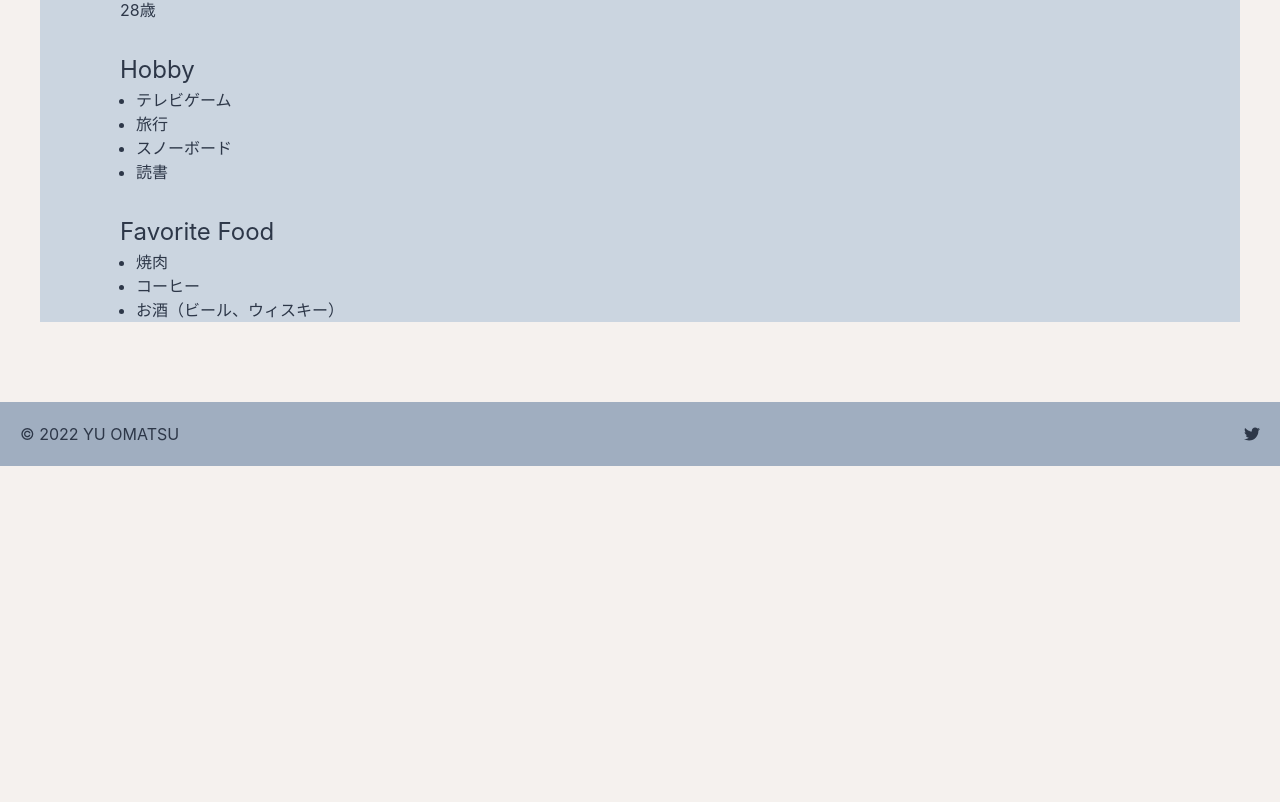
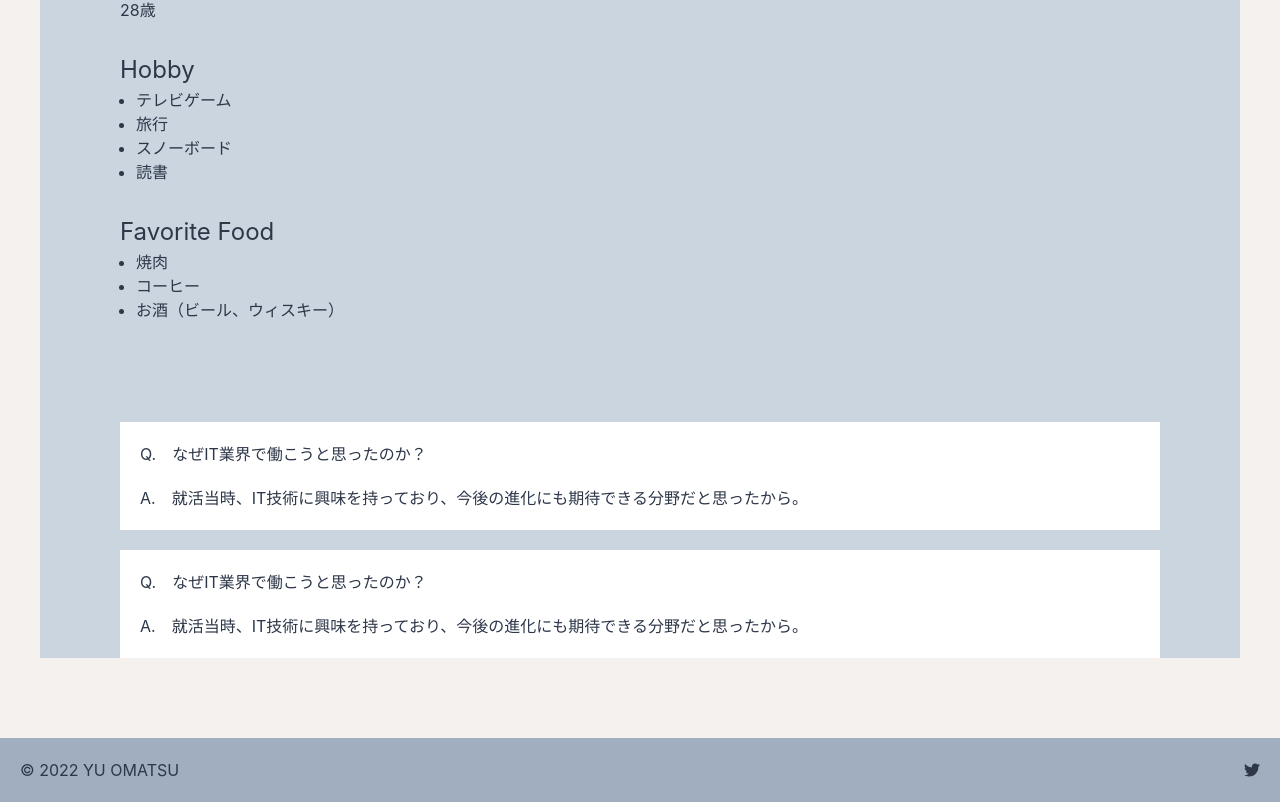
Before and after one commit to yuomatsu/portfolio, a React (Create React App) app: page /profile in a window 1280 px wide. Shown: the part 1094-1896 px from the top of the page. Before the commit the page ends 1560 px from the top, so only its background shows below. Built offline with nearby package versions, Linux system fonts and the light colour scheme.

Commit message:
Q&Aデザイン修正

```diff
--- a/src/components/organisms/profile/ProfileCard.tsx
+++ b/src/components/organisms/profile/ProfileCard.tsx
@@ -12,25 +12,29 @@ import { H4Text } from "../../atoms/text/H4Text";
 
 
 export const ProfileCard: VFC = memo(() => {
-    const { Careers } = CareerList();
+    const { Profiles } = ProfileList();
     return (
-        <Box mt={{ base: 10, md: 100}}>
-            <VerticalTimeline className="timeline">
-            {Careers.map((Career) => {
-                return (
-                <VerticalTimelineElement
-                    key={Career.id}
-                    // className="vertical-timeline-element--work vertical-timeline-element-date"
-                    contentStyle={{ background: "#fff", color: "gray.700" }}
-                    contentArrowStyle={{ borderRight: "7px solid  #fff" }}
-                    date={Career.date}
-                >
-                    <H4Text>{Career.title}</H4Text>
-                    <Text>{Career.description}</Text>
-                </VerticalTimelineElement>
-                );
-            })}
-            </VerticalTimeline>
+        <>
+        <Box mt={{ base: 10, md: 100}} textAlign="left">
+            <Box mr={{ base: 0, md: "auto"}} ml={{ base: 0, md: "auto"}}>
+                <Box backgroundColor="white" p={{ base: 5, md: 5}} mt={{ base: 5, md: 5}}>
+                    <Box mb={{ base: 5, md: 5}}>
+                        <Text display="flex" _before={{content:`"Q."`, mr: "1rem"}}>なぜIT業界で働こうと思ったのか？</Text>
+                    </Box>
+                    <Box>
+                        <Text display="flex" _before={{content:`"A."`, mr: "1rem"}}>就活当時、IT技術に興味を持っており、今後の進化にも期待できる分野だと思ったから。</Text>
+                    </Box>
+                </Box>
+                <Box backgroundColor="white" p={{ base: 5, md: 5}} mt={{ base: 5, md: 5}}>
+                    <Box mb={{ base: 5, md: 5}}>
+                        <Text display="flex" _before={{content:`"Q."`, mr: "1rem"}}>なぜIT業界で働こうと思ったのか？</Text>
+                    </Box>
+                    <Box>
+                        <Text display="flex" _before={{content:`"A."`, mr: "1rem"}}>就活当時、IT技術に興味を持っており、今後の進化にも期待できる分野だと思ったから。</Text>
+                    </Box>
+                </Box>
+            </Box>
         </Box>
+        </>
     )
 })
--- a/src/components/pages/Profile.tsx
+++ b/src/components/pages/Profile.tsx
@@ -5,6 +5,7 @@ import { Image, Text } from '@chakra-ui/react';
 import { H1Text } from "../atoms/text/H1Text";
 import { H2Text } from "../atoms/text/H2Text"
 import { H3Text } from "../atoms/text/H3Text"
+import { ProfileCard } from "../organisms/profile/ProfileCard";
 
 export const Profile: VFC = memo(() => {
     return (
@@ -39,6 +40,7 @@ export const Profile: VFC = memo(() => {
                     <ListItem>お酒（ビール、ウィスキー）</ListItem>
                 </UnorderedList>
             </Box>
+            <ProfileCard></ProfileCard>
         </Box>
     )
 })
```
